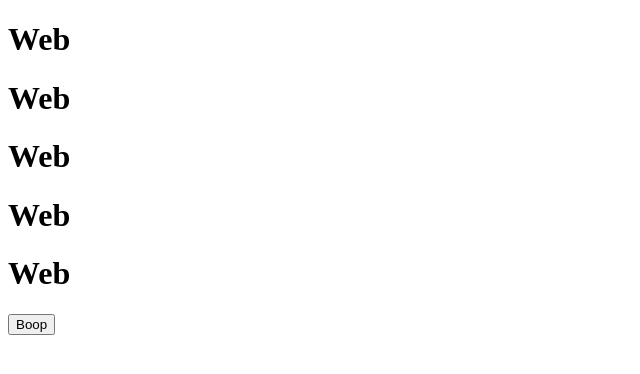
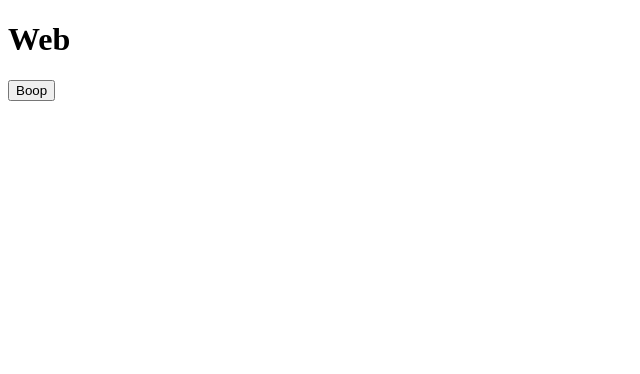
Before and after one commit to elviocb/ci-turbo, a Next.js app in the folder apps/web/: page / in a window 1280 px wide. Shown: the top 374 px of the page, without its empty margins (0-640 px from the left). Built offline with nearby package versions, Linux system fonts and the light colour scheme.

Commit message:
feat: remove web headers

```diff
--- a/apps/web/pages/index.tsx
+++ b/apps/web/pages/index.tsx
@@ -4,10 +4,6 @@ export default function Web() {
   return (
     <div>
       <h1>Web</h1>
-      <h1>Web</h1>
-      <h1>Web</h1>
-      <h1>Web</h1>
-      <h1>Web</h1>
       <Button />
     </div>
   )
```
